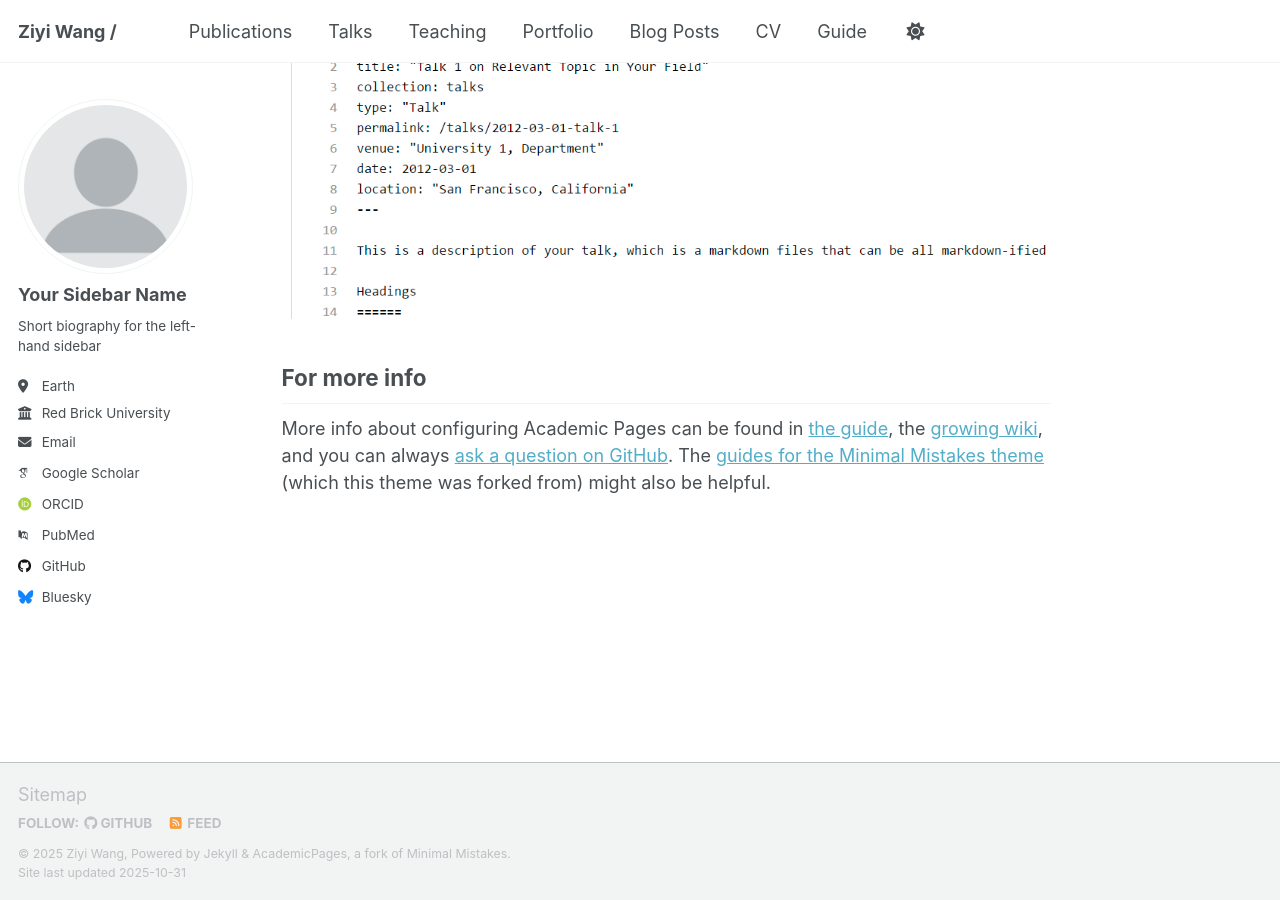
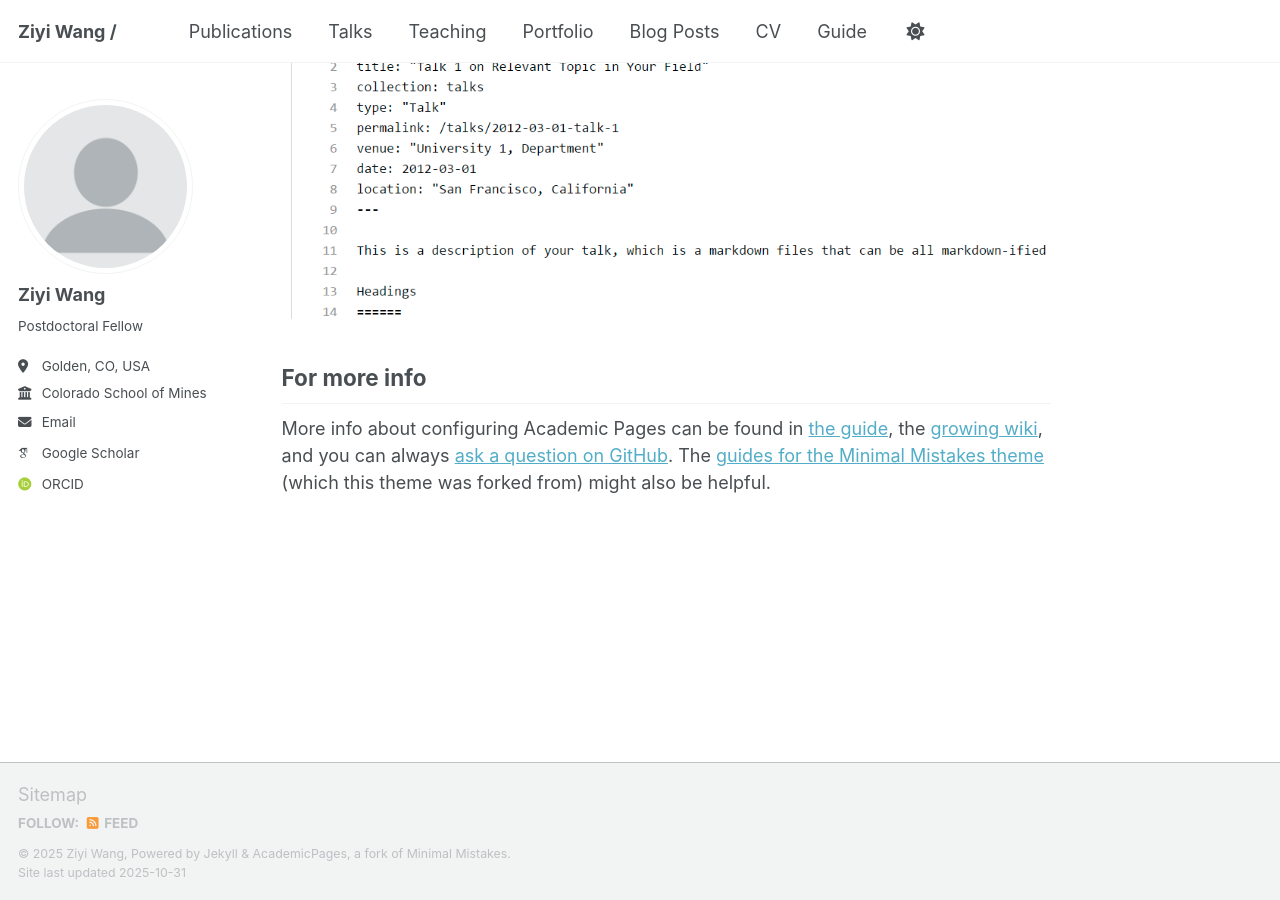
Before and after one commit to ziyiwang-ce/ziyiwang-ce.github.io, a Jekyll site: the page built from _pages/about.md, in a window 1280 px wide and 900 px high, scrolled down 2880 px. Built offline with Jekyll 4.4.1, drawn with Linux system fonts in a browser that asks for light colours; some web fonts are replaced; a script that is not in the unit is left out.

Commit message:
Update _config.yml

```diff
--- a/_config.yml
+++ b/_config.yml
@@ -24,23 +24,23 @@ repository               : "academicpages/academicpages.github.io"
 author:
   # Biographic information
   avatar           : "profile.png"
-  name             : "Your Sidebar Name"
-  pronouns         : # example: "she/her"
-  bio              : "Short biography for the left-hand sidebar"
-  location         : "Earth"
-  employer         : "Red Brick University"
+  name             : "Ziyi Wang"
+  pronouns         : # "He/Him"
+  bio              : "Postdoctoral Fellow"
+  location         : "Golden, CO, USA"
+  employer         : "Colorado School of Mines"
   uri              : # URL
-  email            : "none@example.org"
+  email            : "ziyi.wang@mines.edu"
 
   # Academic websites
   academia         : # URL
   arxiv            : # URL - Update with the correct link to your profile
-  googlescholar    : "https://scholar.google.com/citations?user=PS_CX0AAAAAJ"
+  googlescholar    : "https://scholar.google.com/citations?user=cGv59T8AAAAJ&hl=en"
   inspire-hep      : # URL
   impactstory      : # URL
-  orcid            : "https://orcid.org/yourorcidurl"
+  orcid            : "https://orcid.org/0000-0003-3382-7576"
   semantic         : # URL
-  pubmed           : "https://www.ncbi.nlm.nih.gov/pubmed/?term=john+snow"
+  pubmed           : # "https://www.ncbi.nlm.nih.gov/pubmed/?term=john+snow"
   researchgate     : # URL
   scopus           : # URL
 
@@ -48,13 +48,13 @@ author:
   bitbucket        : # Username - Update with your username on the site
   codepen          : # Username
   dribbble         : # Username
-  github           : "academicpages"
+  github           : # "academicpages"
   kaggle           : # Username
   stackoverflow    : # User number or user number and name (i.e., use "1" or "1/jeff-atwood")
 
   # Social media
   artstation       : # Username
-  bluesky          : "bsky.app" # Replace this with you Bluesky username
+  bluesky          : # "bsky.app" # Replace this with you Bluesky username
   facebook         : # Username
   flickr           : # Username
   foursquare       : # Username
```
